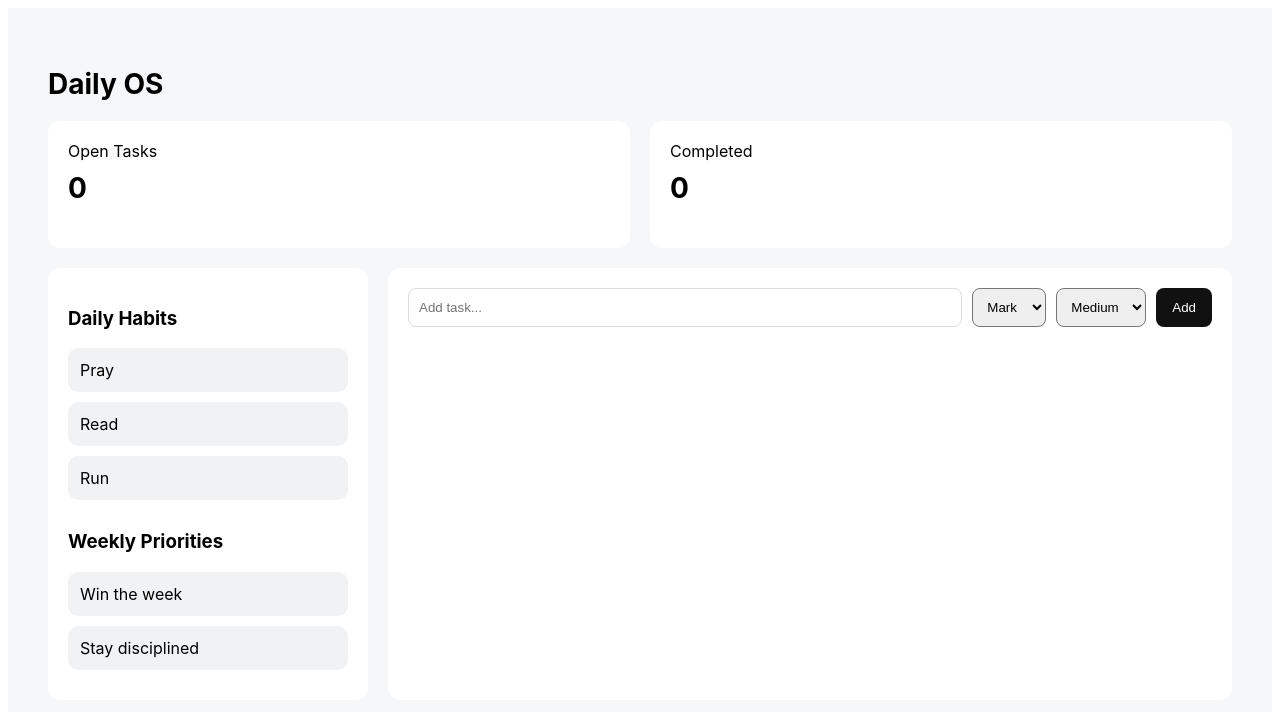
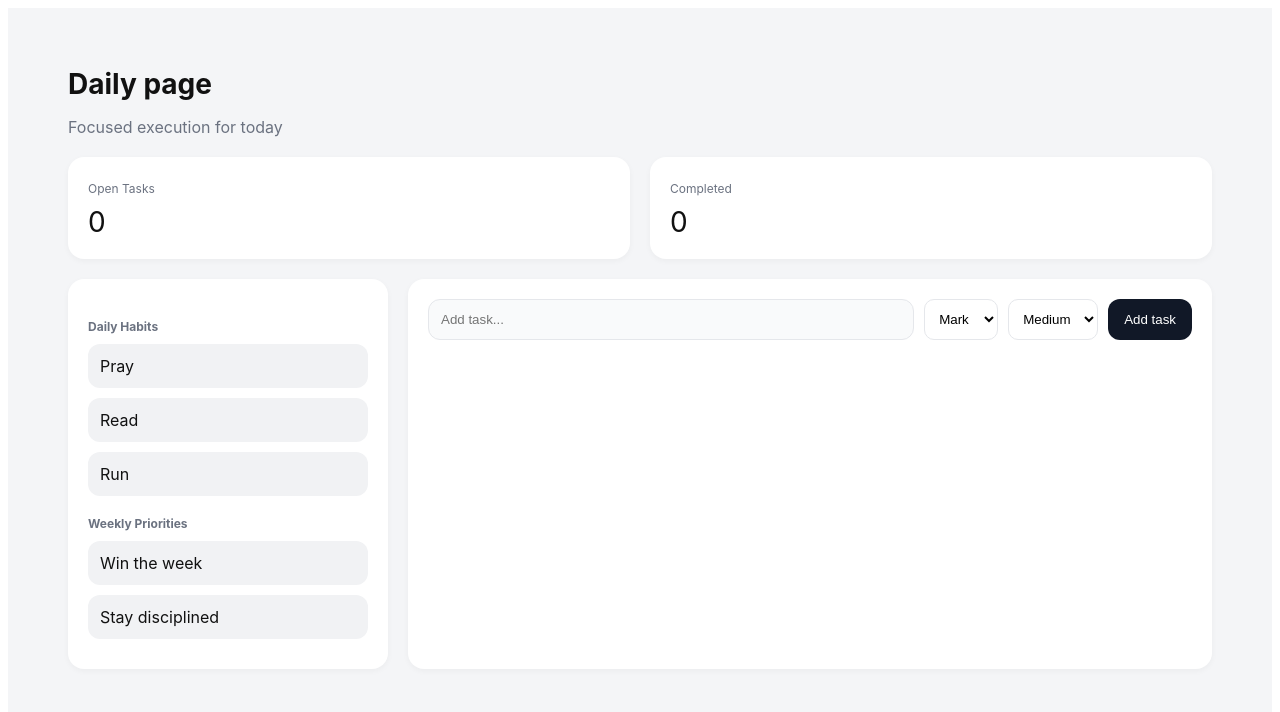
Before and after one commit to nikitaline-code/nl-operating-system, a Next.js app: page /tasks in a window 1280 px wide. Shown: the top 712 px of the page. Built offline with nearby package versions, Linux system fonts and the light colour scheme.

Commit message:
Update tasks.js

```diff
--- a/pages/tasks.js
+++ b/pages/tasks.js
@@ -22,12 +22,7 @@ export default function Tasks() {
 
     setTasks([
       ...tasks,
-      {
-        text: taskText,
-        person,
-        priority,
-        done: false,
-      },
+      { text: taskText, person, priority, done: false },
     ]);
 
     setTaskText("");
@@ -59,24 +54,31 @@ export default function Tasks() {
     setHabits(updated);
   };
 
-  const openCount = tasks.filter((t) => !t.done).length;
-  const completedCount = tasks.filter((t) => t.done).length;
+  const open = tasks.filter(t => !t.done).length;
+  const done = tasks.filter(t => t.done).length;
 
   return (
     <div style={styles.page}>
       {/* HEADER */}
-      <h1 style={styles.title}>Daily OS</h1>
+      <div style={styles.header}>
+        <div>
+          <h1 style={styles.title}>Daily page</h1>
+          <p style={styles.subtitle}>
+            Focused execution for today
+          </p>
+        </div>
+      </div>
 
       {/* STATS */}
       <div style={styles.statsRow}>
         <div style={styles.statCard}>
-          <span>Open Tasks</span>
-          <h2 style={styles.statNumber}>{openCount}</h2>
+          <span style={styles.statLabel}>Open Tasks</span>
+          <div style={styles.statValue}>{open}</div>
         </div>
 
         <div style={styles.statCard}>
-          <span>Completed</span>
-          <h2 style={styles.statNumber}>{completedCount}</h2>
+          <span style={styles.statLabel}>Completed</span>
+          <div style={styles.statValue}>{done}</div>
         </div>
       </div>
 
@@ -84,14 +86,14 @@ export default function Tasks() {
       <div style={styles.main}>
         {/* LEFT */}
         <div style={styles.left}>
-          <h3>Daily Habits</h3>
+          <h4 style={styles.sectionTitle}>Daily Habits</h4>
 
           {habits.map((h, i) => (
             <div
               key={i}
               style={{
                 ...styles.habit,
-                opacity: h.done ? 0.5 : 1,
+                opacity: h.done ? 0.4 : 1,
               }}
               onClick={() => toggleHabit(i)}
             >
@@ -99,7 +101,7 @@ export default function Tasks() {
             </div>
           ))}
 
-          <h3 style={{ marginTop: 30 }}>Weekly Priorities</h3>
+          <h4 style={styles.sectionTitle}>Weekly Priorities</h4>
 
           {weekly.map((w, i) => (
             <div key={i} style={styles.habit}>
@@ -139,49 +141,44 @@ export default function Tasks() {
             </select>
 
             <button onClick={addTask} style={styles.addBtn}>
-              Add
+              Add task
             </button>
           </div>
 
           {/* TASK LIST */}
+          <div style={styles.taskList}>
             {tasks.map((t, i) => (
               <div
                 key={i}
                 style={{
                   ...styles.task,
-                opacity: t.done ? 0.5 : 1,
+                  opacity: t.done ? 0.4 : 1,
                 }}
               >
-              {/* TEXT */}
-              <div onClick={() => toggleTask(i)} style={{ flex: 1 }}>
+                <div
+                  style={styles.taskText}
+                  onClick={() => toggleTask(i)}
+                >
                   {t.text}
                 </div>
 
-              {/* PRIORITY */}
-              <span
-                style={{
-                  ...styles.badge,
-                  background:
-                    t.priority === "High"
-                      ? "#fee2e2"
-                      : t.priority === "Medium"
-                      ? "#fef3c7"
-                      : "#e0f2fe",
-                }}
-              >
+                <div style={styles.taskRight}>
+                  <span style={styles.priority}>
                     {t.priority}
                   </span>
 
-              {/* PERSON */}
-              <span style={styles.person}>{t.person}</span>
+                  <span style={styles.person}>
+                    {t.person}
+                  </span>
 
-              {/* REORDER */}
                   <div style={styles.reorder}>
-                <button onClick={() => moveUp(i)}>↑</button>
-                <button onClick={() => moveDown(i)}>↓</button>
+                    <span onClick={() => moveUp(i)}>↑</span>
+                    <span onClick={() => moveDown(i)}>↓</span>
+                  </div>
                 </div>
               </div>
             ))}
+          </div>
         </div>
       </div>
     </div>
@@ -192,15 +189,24 @@ export default function Tasks() {
 
 const styles = {
   page: {
-    background: "#f6f7f8",
+    background: "#f4f5f7",
     minHeight: "100vh",
-    padding: 40,
+    padding: "40px 60px",
     fontFamily: "Inter, sans-serif",
+    color: "#111",
+  },
+
+  header: {
+    marginBottom: 20,
   },
 
   title: {
     fontSize: 28,
-    marginBottom: 20,
+    marginBottom: 4,
+  },
+
+  subtitle: {
+    color: "#6b7280",
   },
 
   statsRow: {
@@ -211,14 +217,20 @@ const styles = {
 
   statCard: {
     background: "#fff",
+    borderRadius: 16,
     padding: 20,
-    borderRadius: 12,
     flex: 1,
+    boxShadow: "0 2px 6px rgba(0,0,0,0.04)",
   },
 
-  statNumber: {
+  statLabel: {
+    fontSize: 12,
+    color: "#6b7280",
+  },
+
+  statValue: {
     fontSize: 28,
-    marginTop: 10,
+    marginTop: 8,
   },
 
   main: {
@@ -230,20 +242,29 @@ const styles = {
     width: 280,
     background: "#fff",
     padding: 20,
-    borderRadius: 12,
+    borderRadius: 16,
+    boxShadow: "0 2px 6px rgba(0,0,0,0.04)",
   },
 
   right: {
     flex: 1,
     background: "#fff",
     padding: 20,
-    borderRadius: 12,
+    borderRadius: 16,
+    boxShadow: "0 2px 6px rgba(0,0,0,0.04)",
+  },
+
+  sectionTitle: {
+    fontSize: 12,
+    color: "#6b7280",
+    marginBottom: 10,
+    marginTop: 20,
   },
 
   habit: {
     background: "#f1f2f4",
     padding: 12,
-    borderRadius: 10,
+    borderRadius: 12,
     marginBottom: 10,
     cursor: "pointer",
   },
@@ -256,48 +277,66 @@ const styles = {
 
   input: {
     flex: 1,
-    padding: 10,
-    borderRadius: 8,
-    border: "1px solid #ddd",
+    padding: 12,
+    borderRadius: 12,
+    border: "1px solid #e5e7eb",
+    background: "#f9fafb",
   },
 
   select: {
     padding: 10,
-    borderRadius: 8,
+    borderRadius: 10,
+    border: "1px solid #e5e7eb",
+    background: "#fff",
   },
 
   addBtn: {
-    background: "#111",
+    background: "#111827",
     color: "#fff",
     border: "none",
     padding: "10px 16px",
-    borderRadius: 8,
+    borderRadius: 12,
     cursor: "pointer",
+  },
+
+  taskList: {
+    marginTop: 10,
   },
 
   task: {
     display: "flex",
+    justifyContent: "space-between",
     alignItems: "center",
-    gap: 10,
-    padding: 12,
-    borderBottom: "1px solid #eee",
+    padding: "14px 0",
+    borderBottom: "1px solid #f0f0f0",
   },
 
-  badge: {
-    padding: "4px 10px",
-    borderRadius: 999,
+  taskText: {
+    cursor: "pointer",
+  },
+
+  taskRight: {
+    display: "flex",
+    alignItems: "center",
+    gap: 12,
+  },
+
+  priority: {
     fontSize: 12,
+    color: "#6b7280",
   },
 
   person: {
     fontSize: 12,
-    background: "#e5e7eb",
-    padding: "4px 8px",
-    borderRadius: 8,
+    background: "#eef2ff",
+    padding: "4px 10px",
+    borderRadius: 999,
   },
 
   reorder: {
     display: "flex",
-    gap: 4,
+    gap: 6,
+    cursor: "pointer",
+    color: "#9ca3af",
   },
 };
```
Lines whose indentation alone changed are shown as unchanged.
